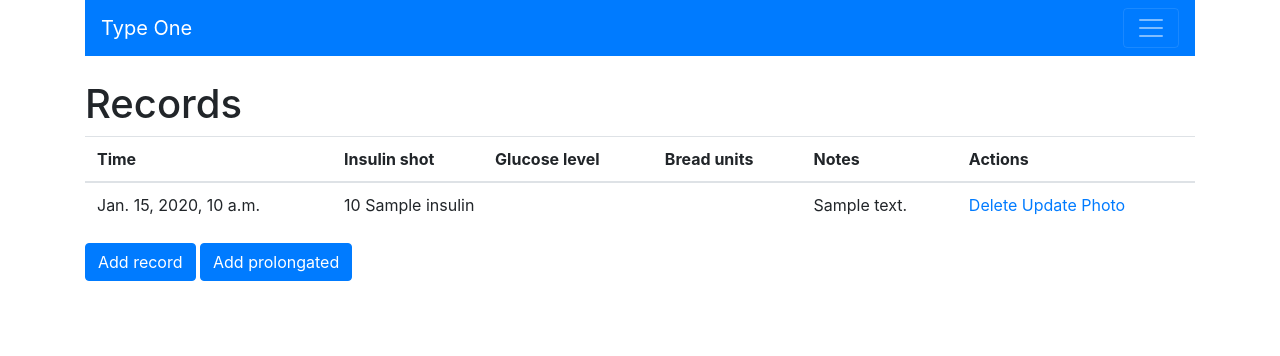
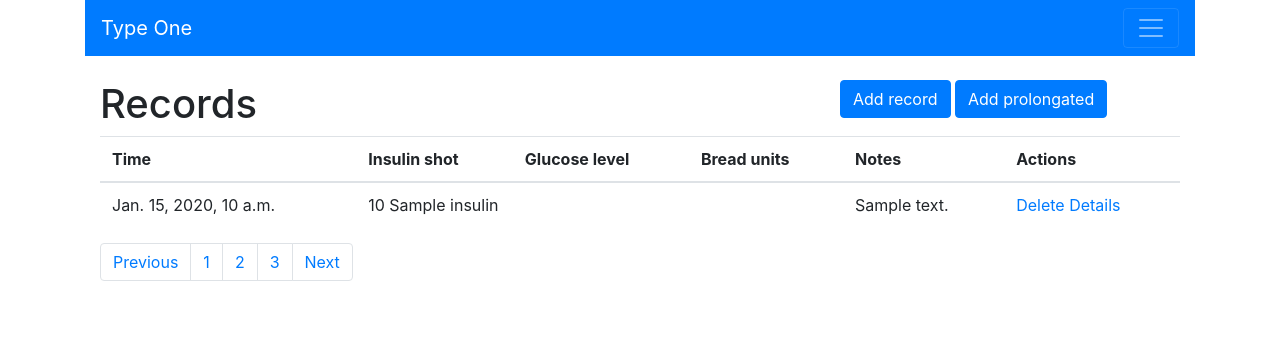
Before and after one commit to drevald/type-one, a Django app: template type_one/templates/records.html in a window 1280 px wide. Shown: the top 356 px of the page. Run offline with Django 3.2, Linux system fonts and the light colour scheme; the template is opened without the code that fills it: most values are stand-ins (such as "Sample title", 1, 10 or a date in 2020); parts of the project's set-up code (start-up, migrations or seed data) failed here and were passed over; some libraries are stand-ins or nearby versions.

Commit message:
Translation added to select options

```diff
--- a/type_one/records/forms.py
+++ b/type_one/records/forms.py
@@ -1,9 +1,13 @@
+from django.utils.translation import gettext as _
 from django import forms
 from .models import Record, Meal, Ingredient, IngredientUnit, Photo
 
 class MealForm (forms.ModelForm):
     ingredient_unit = forms.ModelChoiceField(queryset=IngredientUnit.objects.all(), widget=forms.Select(attrs={'class' : 'form-control input-sm'}))
     quantity = forms.FloatField(widget=forms.NumberInput(attrs={'class' : 'form-control input-sm'}))
+    def __init__(self, *args, **kwargs):
+        super(MealForm, self).__init__(*args, **kwargs)
+        self.fields['ingredient_unit'] = forms.ChoiceField(choices=[ (o.id, _(str(o.ingredient.name)) + ',  ' + _(str(o.unit.name))) for o in IngredientUnit.objects.all()])
     class Meta:
         model = Meal
         fields = ['ingredient_unit','quantity']
@@ -25,7 +29,7 @@ class RecordForm (forms.ModelForm):
         fields = ['insulin_amount','glucose_level','bread_units','notes']
 
 class UploadFileForm(forms.Form):
-    file = forms.FileField(required=False, widget=forms.FileInput(attrs={'onchange':'preview(this.form)','capture':'camera'}))
+    file = forms.FileField(required=False, widget=forms.FileInput(attrs={'onchange':'preview(this.form)','capture':'camera','class':'form-control-file'}))
     class Meta:
         model = Photo
         fileds = ['data']
--- a/type_one/records/views.py
+++ b/type_one/records/views.py
@@ -4,6 +4,7 @@ from django.http import HttpResponseRedirect
 from django.shortcuts import render
 from django.template import loader
 from django.urls import reverse
+from django.forms import ChoiceField
 from datetime import datetime
 from ..core.models import User, GlucoseUnit, Insulin
 from ..ingredients.models import Ingredient, IngredientUnit
--- a/type_one/templates/photo.html
+++ b/type_one/templates/photo.html
@@ -13,9 +13,9 @@
     </div>
     <form action="" method="post" enctype="multipart/form-data">
         {% csrf_token %}
-        {{ form }}
+        {{ form }} <br>
         <input type="submit" value='{% trans "Save" %}' class="btn btn-primary">
-        <input type="submit" value='{% trans "Cancel" %}' name="cancel" class="btn btn-basic">
+        <a class="btn btn-secondary" href="{% url 'records:details' pk %}">{% trans "Cancel" %}</a>
     </form>
 </div>
 {% endblock %}
--- a/type_one/templates/record_new.html
+++ b/type_one/templates/record_new.html
@@ -19,14 +19,14 @@
                 {{form.bread_units}}
             </div>
             <div class="col-sm-3">
-                <b>{% trans "Meal details" %}</b><br>
+                <b>{% trans "Meals" %}</b><br>
                 {% if meals %}
                     {% for meal in meals %}
                         {% trans meal.ingredient_unit.ingredient.name %}, {% trans meal.ingredient_unit.unit.name %}, {{meal.quantity}} <br>
                     {% endfor %}
                 {% endif %}
                 {% if form.instance.id %}
-                <a href="{% url 'records:meals' form.instance.id %}" class="btn btn-primary btn-sm">{% trans "Meals" %}</a>&nbsp;
+                <a href="{% url 'records:meals' form.instance.id %}" class="btn btn-primary btn-sm">{% trans "Add meals" %}</a>&nbsp;
                 <a href="{% url 'records:photo' form.instance.id %}" class="btn btn-primary btn-sm">{% trans "Photo" %}</a>
                 {% endif %}
                 <br><br>
@@ -46,6 +46,7 @@
         </div>
         <br>
         <input type="submit" value='{% trans "Save" %}' class="btn btn-primary">
+        <a href="{% url 'records:photo' form.instance.id %}" class="btn btn-secondary">{% trans "Add Photo" %}</a>
         <input type="submit" value='{% trans "Cancel" %}' name="cancel" class="btn btn-basic">
     </form>
 </div>
--- a/type_one/templates/records.html
+++ b/type_one/templates/records.html
@@ -2,8 +2,15 @@
 
 {% block content %}
 {% load i18n %}
-    <div class="page-header">
-        <h1>{% trans "Records" %}</h1>
+<div class="container">
+    <div class="row">
+        <div class="col-8">
+            <h1>{% trans "Records" %}</h1>
+        </div>
+        <div class="col-4">
+            <a href="{% url 'records:create' 0 %}" class="btn btn-primary">{% trans "Add record" %}</a>
+            <a href="{% url 'records:create' 1 %}" class="btn btn-primary">{% trans "Add prolongated" %}</a>
+        </div>
     </div>
     <table class="table table-condensed">
         <thead>
@@ -29,13 +36,19 @@
             <td>{{ record.notes }}</td>
             <td>
                 <a href="{% url 'records:delete' record.pk %}">{% trans "Delete" %}</a>
-                <a href="{% url 'records:details' record.pk %}">{% trans "Update" %}</a>
-                <a href="{% url 'records:photo' record.pk %}">{% trans "Photo" %}</a>
+                <a href="{% url 'records:details' record.pk %}">{% trans "Details" %}</a>
             </td>
         </tr>
         {% endfor %}
     </table>
-    <a href="{% url 'records:create' 0 %}" class="btn btn-primary">{% trans "Add record" %}</a>
-    <a href="{% url 'records:create' 1 %}" class="btn btn-primary">{% trans "Add prolongated" %}</a>
+    <nav aria-label="Page navigation example">
+        <ul class="pagination">
+          <li class="page-item"><a class="page-link" href="#">Previous</a></li>
+          <li class="page-item"><a class="page-link" href="#">1</a></li>
+          <li class="page-item"><a class="page-link" href="#">2</a></li>
+          <li class="page-item"><a class="page-link" href="#">3</a></li>
+          <li class="page-item"><a class="page-link" href="#">Next</a></li>
+        </ul>
+      </nav>
 </div>
 {% endblock %}
```
Also changed, not shown: type_one/locale/en_EN/LC_MESSAGES/django.po, type_one/locale/ru_RU/LC_MESSAGES/django.po.
